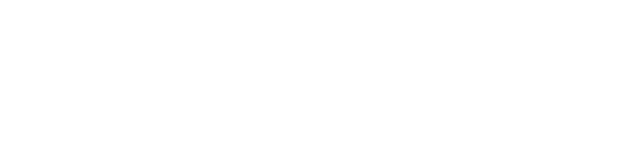
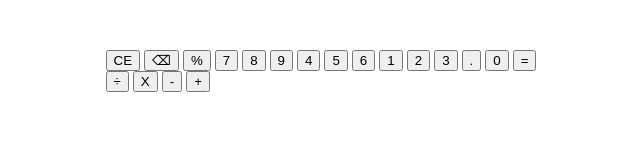
Before and after one commit to IlDavidone/Web-Calculator, a plain HTML site: page index.html in a window 1280 px wide. Shown: the whole page, without its empty margins (319-959 px from the left). Drawn offline with Linux system fonts and the light colour scheme.

Commit message:
Laid down a basic html layout

```diff
--- a/index.html
+++ b/index.html
@@ -1,11 +1,49 @@
 <!DOCTYPE html>
 <html lang="en">
-<head>
-    <meta charset="UTF-8">
-    <meta name="viewport" content="width=device-width, initial-scale=1.0">
+  <head>
+    <meta charset="UTF-8" />
+    <meta name="viewport" content="width=device-width, initial-scale=1.0" />
+    <link rel="stylesheet" href="./styles.css" />
     <title>Calculator</title>
-</head>
-<body>
+  </head>
+  <body>
+    <header><h1></h1></header>
 
-</body>
+    <div class="content">
+        <div class="calculator">
+            <div class="display"></div>
+            <div class="buttons">
+                <div class="left">
+                    <button class="clear">CE</button>
+                    <button class="cancel">⌫</button>
+                    <button class="modulus">%</button>
+                    <button class="number-seven">7</button>
+                    <button class="number-eight">8</button>
+                    <button class="number-nine">9</button>
+                    <button class="number-four">4</button>
+                    <button class="number-five">5</button>
+                    <button class="number-six">6</button>
+                    <button class="number-one">1</button>
+                    <button class="number-two">2</button>
+                    <button class="number-three">3</button>
+                    <button class="dot">.</button>
+                    <button class="number-zero">0</button>
+                    <button class="equal">=</button>
+                </div>
+                <div class="right">
+                    <button class="division">÷</button>
+                    <button class="multiplication">X</button>
+                    <button class="minus">-</button>
+                    <button class="plus">+</button>
+                </div>
+            </div>
+        </div>
+    </div>
+
+    <footer>
+      <img src="" alt="" />
+      <p></p>
+    </footer>
+    <script src="./script.js"></script>
+  </body>
 </html>
--- a/styles.css
+++ b/styles.css
@@ -0,0 +1,10 @@
+body {
+    margin: 0;
+    display: flex;
+    flex-direction: row;
+    justify-content: center;
+}
+
+.content {
+    margin-top: 50px;
+}
```
